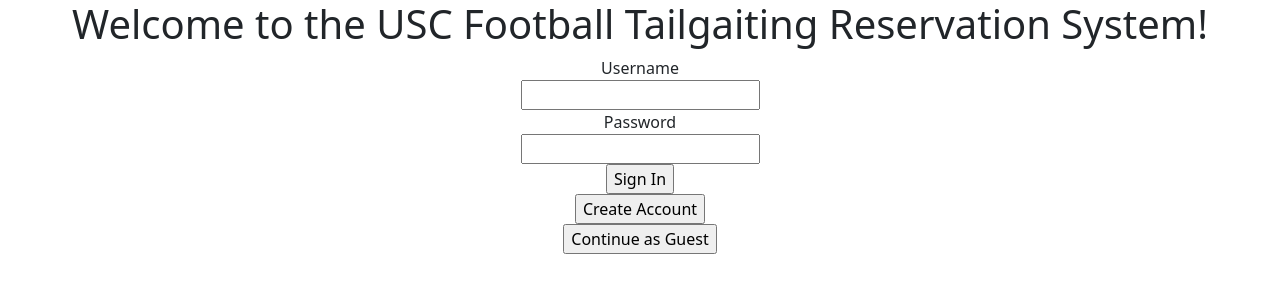
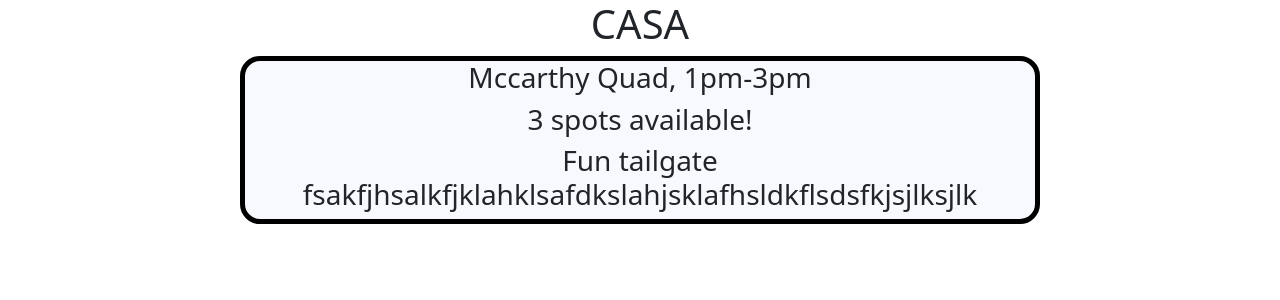
Before and after one commit to yazanawad/tailgateFrontEnd, a React (Create React App) app in the folder tailgate/: page /viewGuestTailgate in a window 1280 px wide. Shown: the top 300 px of the page. Built offline with nearby package versions, Linux system fonts and the light colour scheme.

Commit message:
Individual Guest Tailgate

```diff
--- a/tailgate/src/App.js
+++ b/tailgate/src/App.js
@@ -14,6 +14,7 @@ import ViewTailgates from "./pages/LoggedIn/ViewTailgates";
 import CreateTailgate from "./pages/LoggedIn/CreateTailgate";
 import ErrorPage from "./pages/ErrorPage";
 import ViewIndividualTailgate from "./pages/LoggedIn/ViewIndividualTailgate";
+import ViewGuestTailgate from "./pages/Guest/ViewGuestTailgate";
 function HeaderNav() {
   console.log("CLICKED");
   let navigate = useNavigate();
@@ -50,6 +51,7 @@ function App() {
         <Routes>
           <Route path="/" element={<SignIn setLogin={setLogin} />} />
           <Route path="/createAccount" element={<CreateAccount />} />
+          <Route path="/viewGuestTailgate" element={<ViewGuestTailgate />} />
           <Route path="*" element={<SignIn setLogin={setLogin} />} />
         </Routes>
       </BrowserRouter>
--- /dev/null
+++ b/tailgate/src/components/componentStyle/guestTailgate.css
@@ -0,0 +1,12 @@
+.wrapper {
+    display: flex;
+    background-color: ghostwhite;
+    border: 5px solid black;
+    width: 800px;
+    flex-direction: column;
+    overflow-wrap: break-word;
+    border-radius: 20px;
+    margin: auto;
+    margin-bottom: 10px;
+    cursor: pointer;
+  }
--- /dev/null
+++ b/tailgate/src/components/guestTailgate.jsx
@@ -0,0 +1,15 @@
+import "./componentStyle/guestTailgate.css";
+
+export default function GuestTailgate(props) {
+  const { tailgateName, time, location, spots, message } = props.tailgateInfo;
+  const { navigate } = props;
+  return (
+    <div onClick={() => navigate(tailgateName)} className="wrapper">
+      <h3>
+        {location}, {time}
+      </h3>
+      <h3>{spots} spots available!</h3>
+      <h3>{message}</h3>
+    </div>
+  );
+}
--- /dev/null
+++ b/tailgate/src/pages/Guest/ViewGuestTailgate.jsx
@@ -0,0 +1,28 @@
+import { BrowserRouter, Routes, Route, useNavigate } from "react-router-dom";
+import { useRef, useState } from 'react';
+import GuestTailgate from "../../components/guestTailgate";
+
+
+export default function ViewGuestTailgate(props) {
+    const [tailgate, setTailgate] = useState({
+        tailgateName: "CASA",
+        time: "1pm-3pm",
+        location: "Mccarthy Quad",
+        spots: 3,
+        message:
+          "Fun tailgate fsakfjhsalkfjklahklsafdkslahjsklafhsldkflsdsfkjsjlksjlk",
+      });
+    let navigate = useNavigate();
+    const { setLogin } = props;
+    const handleCreate = (e) => {
+      e.preventDefault();
+      navigate("/");
+    };
+
+    return (
+      <div className="contain">
+        <h1>{tailgate.tailgateName}</h1>
+        <GuestTailgate tailgateInfo={tailgate}/><br/>
+      </div>
+    );
+  }
--- a/tailgate/src/pages/SignIn/SignIn.jsx
+++ b/tailgate/src/pages/SignIn/SignIn.jsx
@@ -14,7 +14,7 @@ export default function SignIn(props) {
   };
   const handleGuest = (e) => {
     e.preventDefault();
-    setLogin(true);
+    navigate("/viewGuestTailgate");
   };
   return (
     <div className="contain">
```
